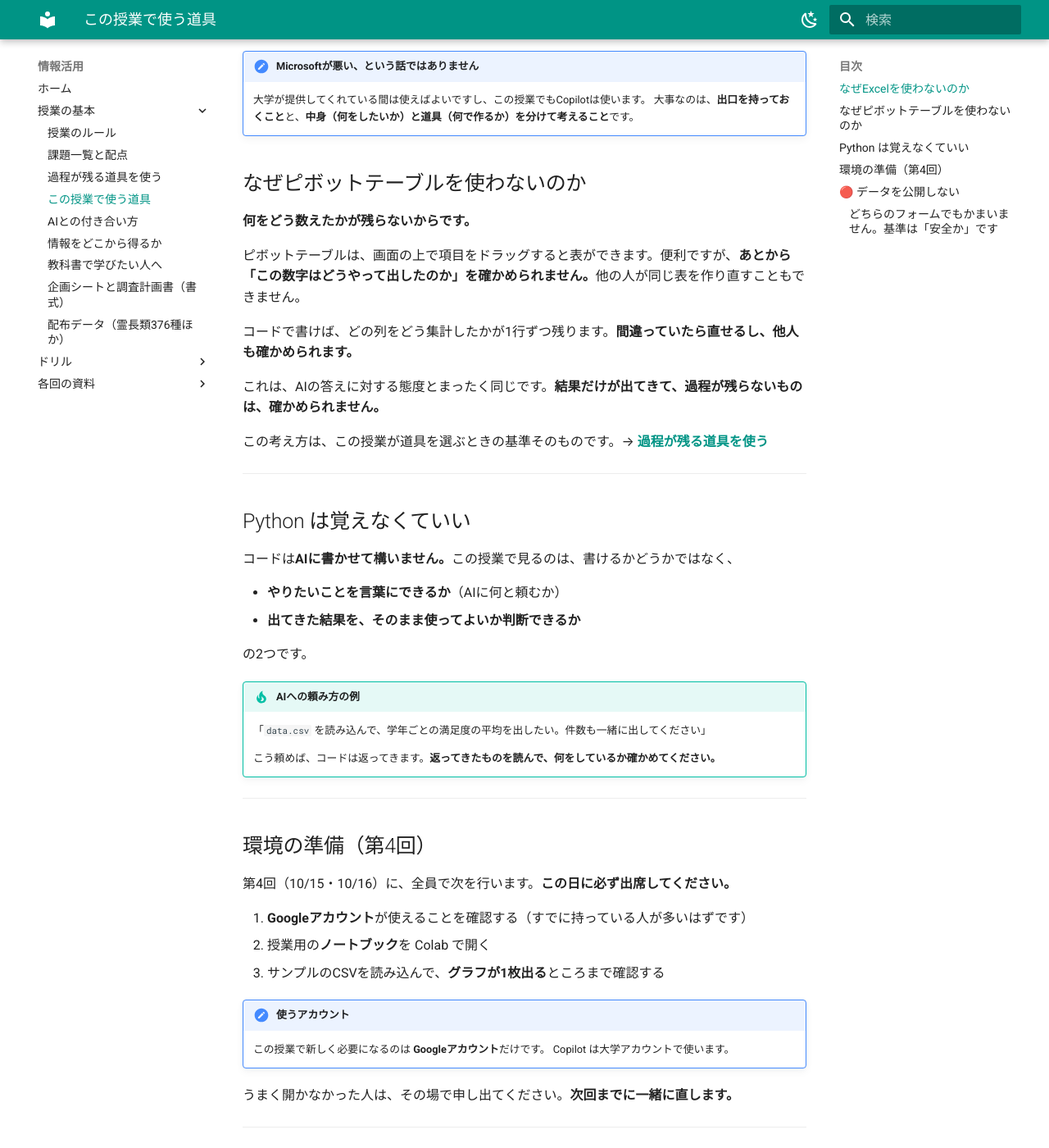
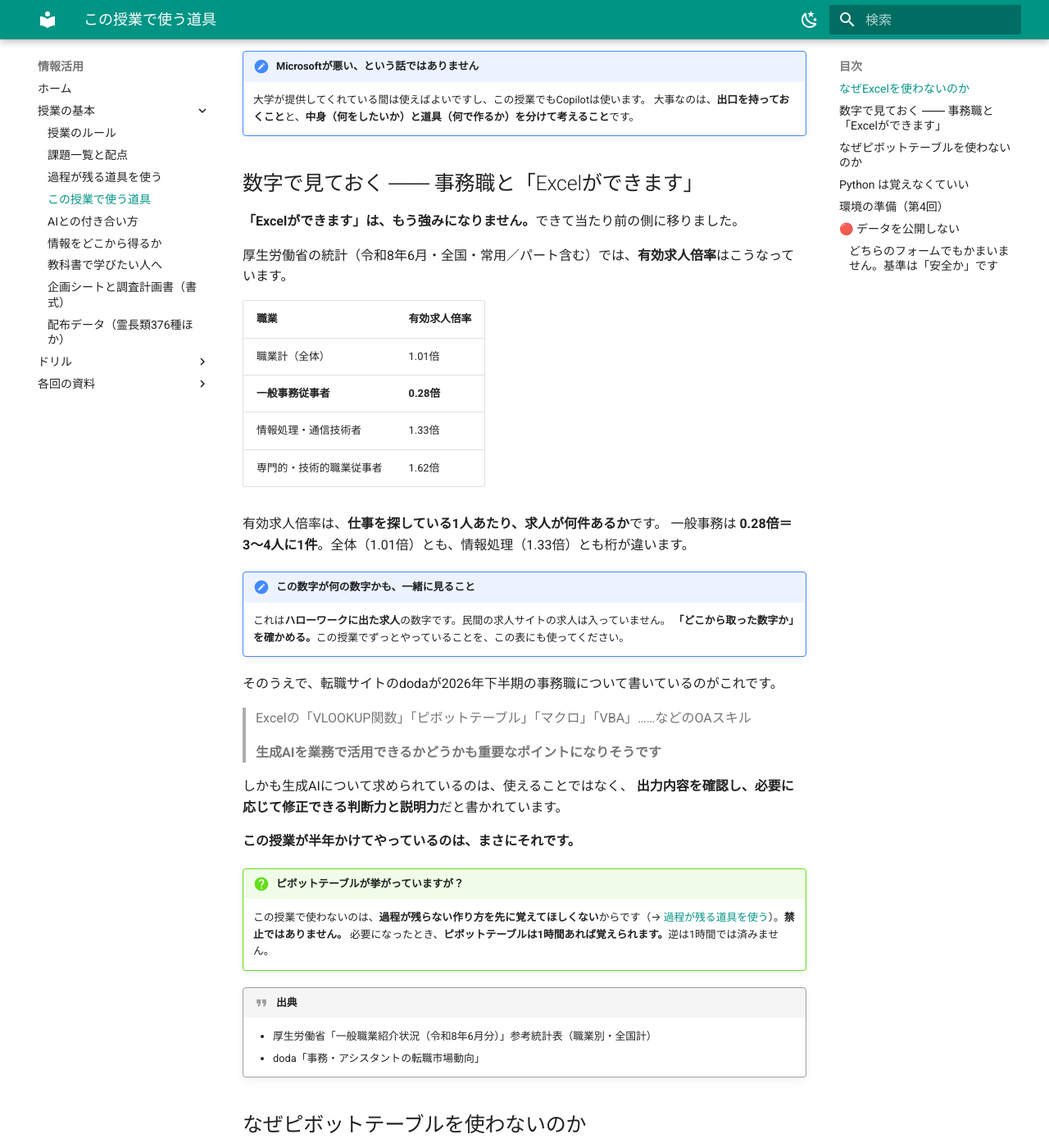
Before and after one commit to aonoa68/joho-katsuyo, an MkDocs documentation site: the page built from docs/tools.md, in a window 1280 px wide and 1400 px high, scrolled down 1022 px. Shown: the whole window at 82% size. Built offline with MkDocs 1.6.1 and Material for MkDocs 9.7.7, drawn with Linux system fonts in a browser that asks for light colours; a script that is not in the unit is left out.

Commit message:
事務職の有効求人倍率と求められるスキルを追加し、第7回から「過程が残る道具を使う」へ導線を張った
出典は厚労省「一般職業紹介状況（令和8年6月分）」参考統計表とdodaの市場動向。ハローワークの数字であるという限界も本文に明記した。

```diff
--- a/docs/tools.md
+++ b/docs/tools.md
@@ -29,6 +29,45 @@
 !!! note "Microsoftが悪い、という話ではありません"
     大学が提供してくれている間は使えばよいですし、この授業でもCopilotは使います。
     大事なのは、**出口を持っておくこと**と、**中身（何をしたいか）と道具（何で作るか）を分けて考えること**です。
+
+## 数字で見ておく ―― 事務職と「Excelができます」
+
+**「Excelができます」は、もう強みになりません。**できて当たり前の側に移りました。
+
+厚生労働省の統計（令和8年6月・全国・常用／パート含む）では、**有効求人倍率**はこうなっています。
+
+| 職業 | 有効求人倍率 |
+|---|---|
+| 職業計（全体） | 1.01倍 |
+| **一般事務従事者** | **0.28倍** |
+| 情報処理・通信技術者 | 1.33倍 |
+| 専門的・技術的職業従事者 | 1.62倍 |
+
+有効求人倍率は、**仕事を探している1人あたり、求人が何件あるか**です。
+一般事務は **0.28倍＝3〜4人に1件**。全体（1.01倍）とも、情報処理（1.33倍）とも桁が違います。
+
+!!! note "この数字が何の数字かも、一緒に見ること"
+    これは**ハローワークに出た求人**の数字です。民間の求人サイトの求人は入っていません。
+    **「どこから取った数字か」を確かめる。**この授業でずっとやっていることを、この表にも使ってください。
+
+そのうえで、転職サイトのdodaが2026年下半期の事務職について書いているのがこれです。
+
+> Excelの「VLOOKUP関数」「ピボットテーブル」「マクロ」「VBA」……などのOAスキル
+>
+> **生成AIを業務で活用できるかどうかも重要なポイントになりそうです**
+
+しかも生成AIについて求められているのは、使えることではなく、
+**出力内容を確認し、必要に応じて修正できる判断力と説明力**だと書かれています。
+
+**この授業が半年かけてやっているのは、まさにそれです。**
+
+!!! question "ピボットテーブルが挙がっていますが？"
+    この授業で使わないのは、**過程が残らない作り方を先に覚えてほしくない**からです（→ [過程が残る道具を使う](process.md)）。**禁止ではありません。**
+    必要になったとき、**ピボットテーブルは1時間あれば覚えられます。**逆は1時間では済みません。
+
+!!! quote "出典"
+    - 厚生労働省「一般職業紹介状況（令和8年6月分）」参考統計表（職業別・全国計）
+    - doda「事務・アシスタントの転職市場動向」
 
 ## なぜピボットテーブルを使わないのか
 
--- a/links.json
+++ b/links.json
@@ -92,7 +92,7 @@
     "7": {
       "notebook": "https://colab.research.google.com/github/aonoa68/joho-katsuyo/blob/main/colab/07_crosstab.ipynb",
       "data": "https://aonoa68.github.io/joho-katsuyo/data/primates.csv",
-   "material": "",
+      "material": "https://aonoa68.github.io/joho-katsuyo/process/",
       "drill": "",
       "form": "",
       "format": "",
```
Also changed, not shown: docs/week07.md (+5 -0 lines). Lines whose indentation alone changed are shown as unchanged.
